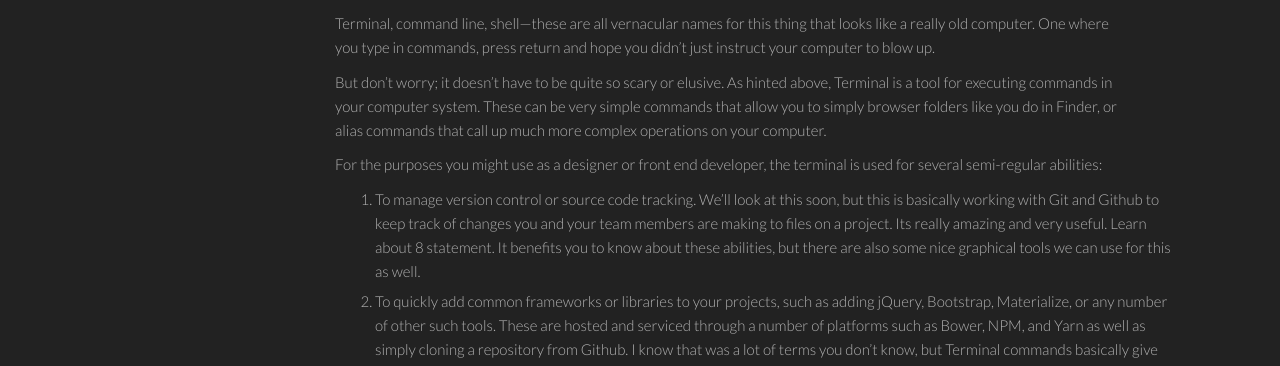
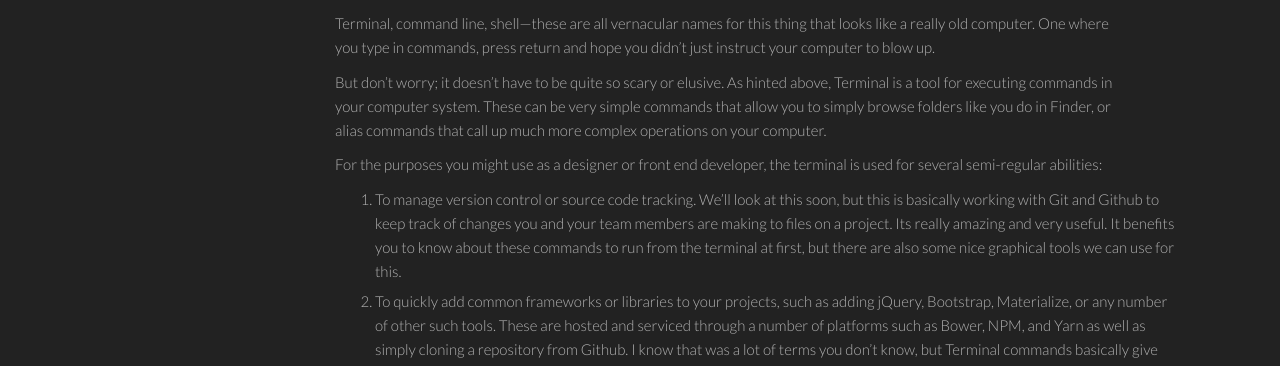
Before and after one commit to philschanely/course-web3, a Jekyll site: the page built from _lessons/01-github-css-preprocessing.md, in a window 1280 px wide. Shown: the part 329-695 px from the top of the page. Built offline with Jekyll 4.4.1, drawn with Linux system fonts in a browser that asks for light colours.

Commit message:
Fix l1 typos

```diff
--- a/_lessons/01-github-css-preprocessing.md
+++ b/_lessons/01-github-css-preprocessing.md
@@ -11,11 +11,11 @@ Its time. You've arrived. You're now in a class composed of folks who are seriou
 
 Terminal, command line, shell---these are all vernacular names for this thing that looks like a really old computer. One where you type in commands, press return and hope you didn't just instruct your computer to blow up.
 
-But don't worry; it doesn't have to be quite so scary or elusive. As hinted above, Terminal is a tool for executing commands in your computer system. These can be very simple commands that allow you to simply browser folders like you do in Finder, or alias commands that call up much more complex operations on your computer.
+But don't worry; it doesn't have to be quite so scary or elusive. As hinted above, Terminal is a tool for executing commands in your computer system. These can be very simple commands that allow you to simply browse folders like you do in Finder, or alias commands that call up much more complex operations on your computer.
 
 For the purposes you might use as a designer or front end developer, the terminal is used for several semi-regular abilities:
 
-1. To manage version control or source code tracking. We'll look at this soon, but this is basically working with Git and Github to keep track of changes you and your team members are making to files on a project. Its really amazing and very useful. Learn about 8 statement. It benefits you to know about these abilities, but there are also some nice graphical tools we can use for this as well.
+1. To manage version control or source code tracking. We'll look at this soon, but this is basically working with Git and Github to keep track of changes you and your team members are making to files on a project. Its really amazing and very useful. It benefits you to know about these commands to run from the terminal at first, but there are also some nice graphical tools we can use for this.
 2. To quickly add common frameworks or libraries to your projects, such as adding jQuery, Bootstrap, Materialize, or any number of other such tools. These are hosted and serviced through a number of platforms such as Bower, NPM, and Yarn as well as simply cloning a repository from Github. I know that was a lot of terms you don't know, but Terminal commands basically give us quick access to things we might otherwise browse the web to find, then manually download, move into our site folder, etc. We'll look specifically at Bower and NPM in this course.
 3. To execute shortcut commands as a part of some of the libraries you added thanks to the previous step. One such example is to use a library called `browser-sync` to automagically refresh your web browser as you work on a project. You might have used Brackets before and its feature called Live Preview. This is similar, but somewhat limited in comparison to tools that become available if we learn a little command line.
 
```
